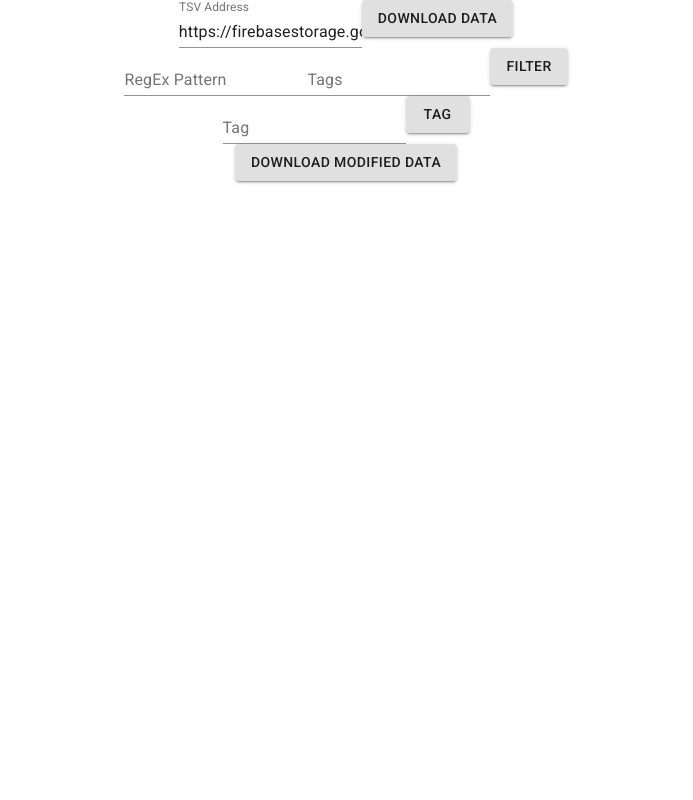
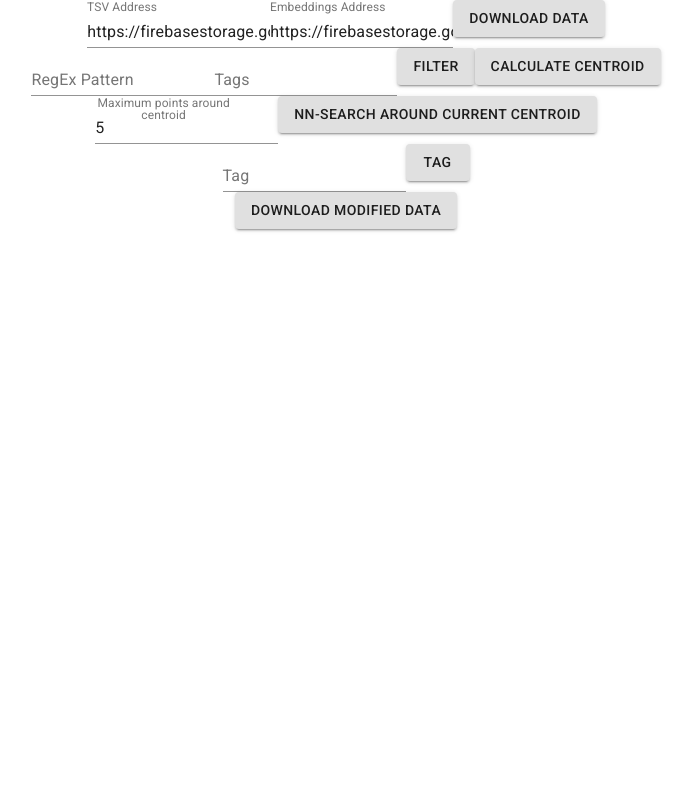
Before and after one commit to Rinatius/chronoscope, a React (Create React App) app: page / in a window 1280 px wide. Shown: the top 800 px of the page, without its empty margins (294-987 px from the left). Built offline with nearby package versions, Linux system fonts and the light colour scheme.

Commit message:
Add KD-search

```diff
--- a/src/App.js
+++ b/src/App.js
@@ -1,7 +1,7 @@
 import React, { Component } from 'react';
 import ChartWrapper from './ChartWrapper/ChartWrapper';
 import './App.css';
-import { tsv, scaleTime, extent, nest, timeFormat, sum, timeDays, range } from 'd3';
+import { text, csv, tsv, scaleTime, extent, nest, timeFormat, sum, timeDays, range } from 'd3';
 import Slider from '@material-ui/core/Slider';
 import Button from '@material-ui/core/Button';
 import TextField from '@material-ui/core/TextField';
@@ -20,19 +20,37 @@ import { CSVDownload } from "react-csv";
 
 import ReactEcharts from "echarts-for-react";
 
+import {createConditionalNode, mean} from "mathjs";
+
+import { fromArrayBuffer } from "numpy-parser";
+
 const { List, Set, Map } = require('immutable');
+
+const createKDTree = require('static-kdtree');
+
+const ndarray = require("ndarray")
+
+const pool = require("ndarray-scratch")
+
+const ops = require("ndarray-ops")
+
 
 
 class App extends Component {
 
   state = {
     slider: [0, 100],
-    data_address: "https://firebasestorage.googleapis.com/v0/b/newagent-b0720.appspot.com/o/nuk%2BQ2%2Bs.csv?alt=media&token=187d3eda-38d9-4d6b-be2e-c35ed91be3fa",
+    data_url: "https://firebasestorage.googleapis.com/v0/b/newagent-b0720.appspot.com/o/nuk%2BQ2%2Bs.csv?alt=media&token=187d3eda-38d9-4d6b-be2e-c35ed91be3fa",
     regex: "",
     data: List([]),
     filteredData: List([]),
     exclude: List([]),
     timeFilteredData: List([]),
+    embeds_url: "https://firebasestorage.googleapis.com/v0/b/newagent-b0720.appspot.com/o/comments_embeddings.npy?alt=media&token=87cd348c-f954-49b9-8731-689421435d8b",
+    embeddings: [],
+    kdTree: null,
+    centroid: [],
+    maxPoints: 5,
     tag: "",
     tagSelector: "",
     prepareDownload: false,
@@ -49,6 +67,44 @@ class App extends Component {
       slider: newValue
     });
   };
+
+  downloadData = () => {
+    tsv(this.state.data_url, (d, i) => {
+      return Map({
+        key: i,
+        date: new Date(d.date),
+        sentence: d.sentence,
+        tags: Set(d.tags.split(","))
+      });
+    }).then(download => {
+              this.timeScale = scaleTime()
+                  .domain(extent(download, d => d.get("date").getTime()))
+                  .range([0, 100])
+              //let filtered = this.timeFilter(download, this.state.slider)
+              this.setState({data: List(download)});
+    });
+
+    if (this.state.embeds_url !== ""){
+      fetch(this.state.embeds_url)
+        .then(response => response.arrayBuffer())
+        .then(arrayBuffer => {
+          const data1D = fromArrayBuffer(arrayBuffer)
+          const embeddings = ndarray(data1D.data, data1D.shape);
+          const kdTree = createKDTree(embeddings)
+          console.log(kdTree.length)
+          console.log(kdTree.dimension)
+          this.setState({kdTree: kdTree})
+          this.setState({embeddings: embeddings})
+          })
+      /*text(this.state.embeds_url, "text/csv", f => csv.parseRows(f))
+        .then(embeddings => {
+          this.setState({kdTree: createKDTree(embeddings)})
+          this.setState({embeddings: embeddings})
+        });*/
+    }
+
+
+  }
 
   allFilter = () => {
     let filtered = []
@@ -98,14 +154,19 @@ class App extends Component {
   nestData = () => {
     let flatData = []
     let data = this.state.data.toJS()
+
+    //Denormalize data by tag
     data.forEach(d => d.tags.forEach(t => {
       d.tags = t
       flatData.push(d)
     }))
 
+    //Select time unit
     let day = timeFormat("%U");//timeFormat("%Y-%m-%d");
 
+    //Determine data time extent given time unit
     let dataExtent = extent(data, d => day(d.date));
+
     let timeRange = range(dataExtent[0], dataExtent[1]);
 
     let nestedAllTagsDates = nest().key(d => day(d.date))
@@ -139,6 +200,29 @@ class App extends Component {
       timeRange: timeRange
     })
   }
+
+  kdSearch = () => {
+    const nearestPoints = this.state.kdTree
+      .knn(this.state.centroid.data, 5)
+    const nearestRows = nearestPoints.map(d => this.state.data.get(d));
+    this.setState({filteredData: nearestRows})
+  }
+
+  ndMean = (data, indices) => {
+    let result = pool.zeros([data.shape[1]], data.dtype);
+    indices.forEach(d => {
+      ops.addeq(result, data.pick(d))});
+    ops.divseq(result, indices.length);
+    return result
+  };
+
+  calculateCentroid = () => {
+    const filteredIndices = this.state.filteredData.map(d => d.get("key"));
+    const centroid = this.ndMean(this.state.embeddings, filteredIndices.toJS());
+    this.setState({
+      centroid: centroid
+    });
+  };
 
   handleSliderCommitted = (event, newValue) => {
     if(this.state.data.length > 0){
@@ -175,6 +259,10 @@ class App extends Component {
     this.allFilter();
   };
 
+  handleCalculateCentroidClick = () => {
+    this.calculateCentroid();
+  };
+
   handleTagClick = () => {
     this.tag();
   };
@@ -190,24 +278,21 @@ class App extends Component {
   };
 
   handleNestDataClick = () => {
-    this.nestData()
+    this.nestData();
   };
 
   handleDownloadDataClick = () => {
-    tsv(this.state.data_address, (d, i) => {
-      return Map({
-        key: i,
-        date: new Date(d.date),
-        sentence: d.sentence,
-        tags: Set(d.tags.split(","))
-      });
-    }).then(download => {
-              this.timeScale = scaleTime()
-                  .domain(extent(download, d => d.get("date").getTime()))
-                  .range([0, 100])
-              //let filtered = this.timeFilter(download, this.state.slider)
-              this.setState({data: List(download)});
+    this.downloadData()
+  };
+
+  handleMaxPointsChange = (event) => {
+    this.setState({
+      maxPoints: event.target.value
     });
+  };
+
+  handleNNSearchClick = () => {
+    this.kdSearch();
   };
 
   componentDidUpdate(prevProps, prevState) {
@@ -215,8 +300,7 @@ class App extends Component {
     if (prevState && prevState.prepareDownload) {
       this.setState({prepareDownload: false});
     }
-  }
-
+  };
 
   render() {
 
@@ -234,7 +318,12 @@ class App extends Component {
             id="tsv_address"
             label="TSV Address"
             onChange={this.handleTextChange}
-            value={this.state.data_address} />
+            value={this.state.data_url} />
+            <TextField
+            id="embeddings_address"
+            label="Embeddings Address"
+            onChange={this.handleTextChange}
+            value={this.state.embeds_url} />
           <Button
             variant="contained"
             onClick={this.handleDownloadDataClick}>
@@ -256,6 +345,24 @@ class App extends Component {
           onClick={this.handleFilterClick}>
           Filter
         </Button>
+        <Button
+          variant="contained"
+          onClick={this.handleCalculateCentroidClick}>
+          Calculate Centroid
+        </Button>
+         <div>
+          <TextField
+            id="tag_field"
+            label="Maximum points around centroid"
+            type="number"
+            onChange={this.handleMaxPointsChange}
+            value={this.state.maxPoints} />
+          <Button
+            variant="contained"
+            onClick={this.handleNNSearchClick}>
+            NN-search around current centroid
+          </Button>
+        </div>
         <div>
           <TextField
             id="tag_field"
```
Also changed, not shown: package.json (+7 -2 lines), 1 other file (tests, documents, lock files or other folders).
